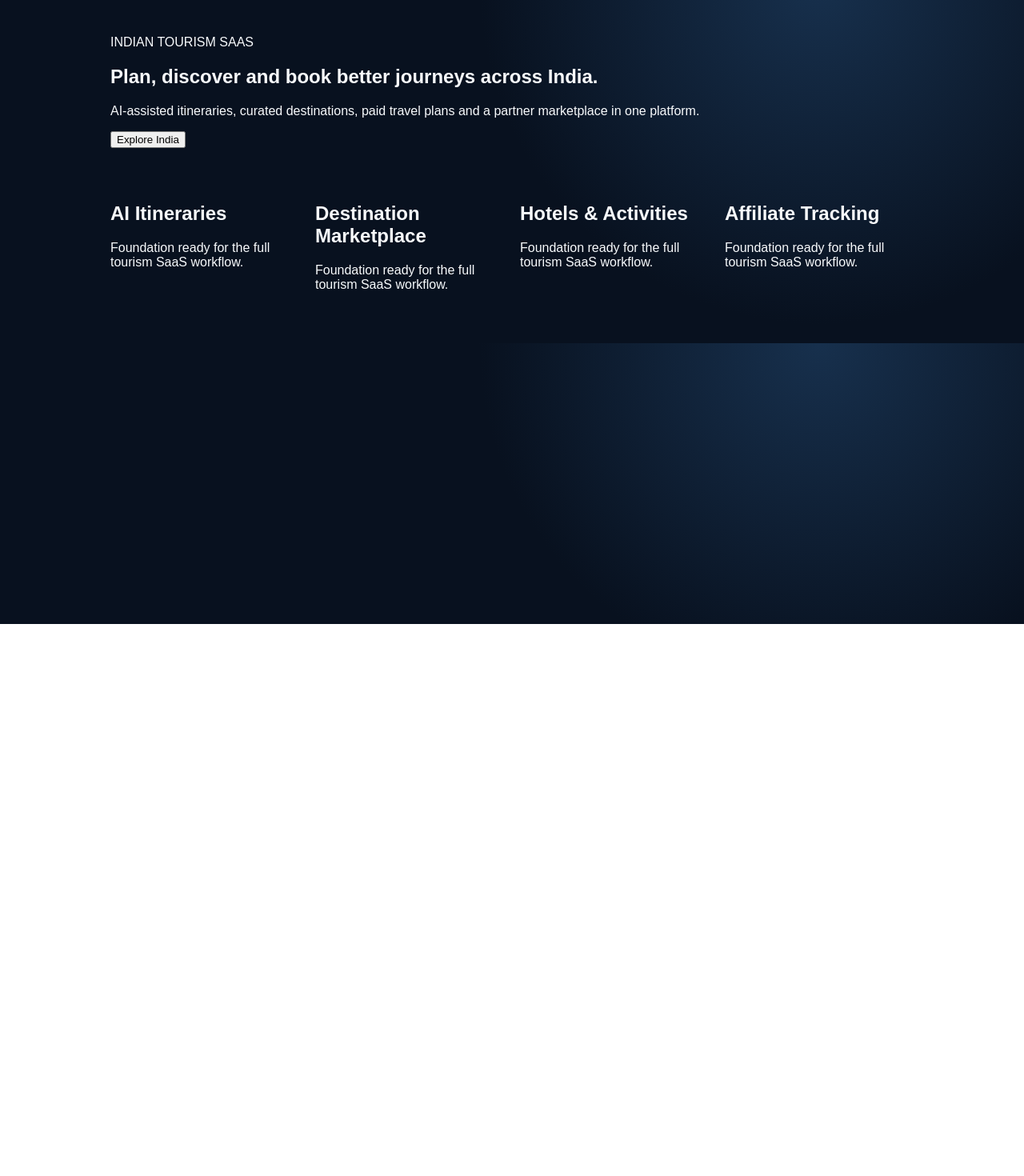
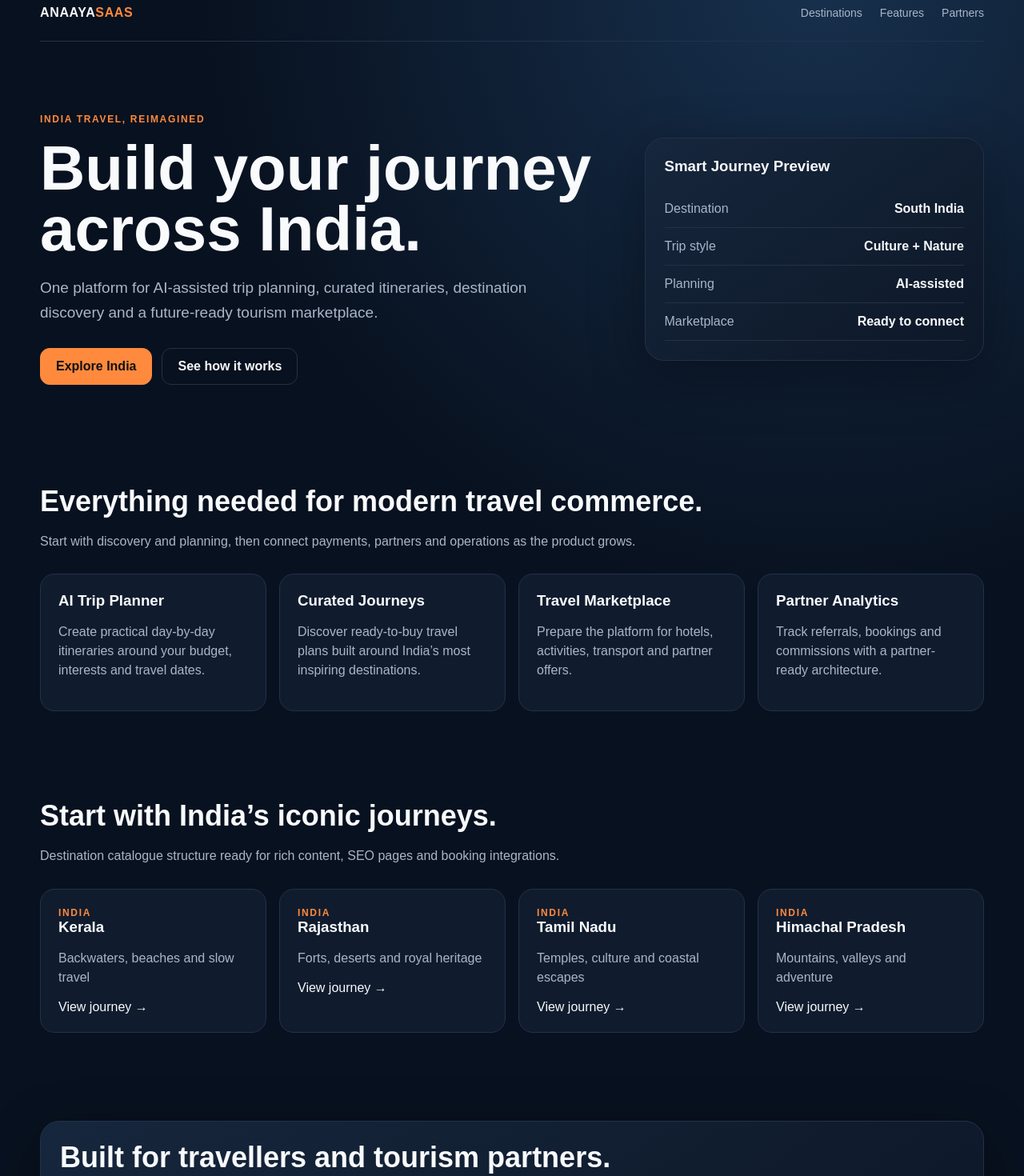
Before and after one commit to ARUNAGIRI011/Data-Analytics, a Next.js app: page / in a window 1280 px wide. Shown: the part 20-1490 px from the top of the page at 80% size. Before the commit the page ends 800 px from the top, so only its background shows below. Built offline with nearby package versions, Linux system fonts and the light colour scheme.

Commit message:
Build production tourism SaaS homepage

```diff
--- a/src/app/page.tsx
+++ b/src/app/page.tsx
@@ -1,15 +1,58 @@
+const destinations = [
+  ['Kerala', 'Backwaters, beaches and slow travel'],
+  ['Rajasthan', 'Forts, deserts and royal heritage'],
+  ['Tamil Nadu', 'Temples, culture and coastal escapes'],
+  ['Himachal Pradesh', 'Mountains, valleys and adventure'],
+]
+
+const features = [
+  ['AI Trip Planner', 'Create practical day-by-day itineraries around your budget, interests and travel dates.'],
+  ['Curated Journeys', 'Discover ready-to-buy travel plans built around India’s most inspiring destinations.'],
+  ['Travel Marketplace', 'Prepare the platform for hotels, activities, transport and partner offers.'],
+  ['Partner Analytics', 'Track referrals, bookings and commissions with a partner-ready architecture.'],
+]
+
 export default function Home() {
   return (
-    <main style={{fontFamily:'Arial,sans-serif',padding:'48px',maxWidth:1100,margin:'0 auto'}}>
-      <section>
-        <p>INDIAN TOURISM SAAS</p>
-        <h1>Plan, discover and book better journeys across India.</h1>
-        <p>AI-assisted itineraries, curated destinations, paid travel plans and a partner marketplace in one platform.</p>
-        <button>Explore India</button>
+    <main>
+      <nav className="nav container">
+        <div className="brand">ANAAYA<span>SAAS</span></div>
+        <div className="navlinks"><a href="#destinations">Destinations</a><a href="#features">Features</a><a href="#partners">Partners</a></div>
+      </nav>
+
+      <section className="hero container">
+        <div>
+          <div className="eyebrow">India travel, reimagined</div>
+          <h1>Build your journey across India.</h1>
+          <p>One platform for AI-assisted trip planning, curated itineraries, destination discovery and a future-ready tourism marketplace.</p>
+          <div className="actions"><a className="btn primary" href="#destinations">Explore India</a><a className="btn" href="#features">See how it works</a></div>
+        </div>
+        <aside className="panel">
+          <h3>Smart Journey Preview</h3>
+          <div className="stat"><span>Destination</span><strong>South India</strong></div>
+          <div className="stat"><span>Trip style</span><strong>Culture + Nature</strong></div>
+          <div className="stat"><span>Planning</span><strong>AI-assisted</strong></div>
+          <div className="stat"><span>Marketplace</span><strong>Ready to connect</strong></div>
+        </aside>
       </section>
-      <section style={{marginTop:48,display:'grid',gridTemplateColumns:'repeat(auto-fit,minmax(220px,1fr))',gap:20}}>
-        {['AI Itineraries','Destination Marketplace','Hotels & Activities','Affiliate Tracking'].map(x => <article key={x}><h2>{x}</h2><p>Foundation ready for the full tourism SaaS workflow.</p></article>)}
+
+      <section id="features" className="section container">
+        <h2>Everything needed for modern travel commerce.</h2>
+        <p>Start with discovery and planning, then connect payments, partners and operations as the product grows.</p>
+        <div className="grid">{features.map(([title, text]) => <article className="card" key={title}><h3>{title}</h3><p>{text}</p></article>)}</div>
       </section>
+
+      <section id="destinations" className="section container">
+        <h2>Start with India’s iconic journeys.</h2>
+        <p>Destination catalogue structure ready for rich content, SEO pages and booking integrations.</p>
+        <div className="grid">{destinations.map(([name, text]) => <article className="card" key={name}><div className="eyebrow">India</div><h3>{name}</h3><p>{text}</p><a href="#">View journey →</a></article>)}</div>
+      </section>
+
+      <section id="partners" className="section container">
+        <div className="panel"><h2>Built for travellers and tourism partners.</h2><p>Connect hotels, activity operators, transport providers and affiliate networks while keeping customer, order and commission data structured for scale.</p><a className="btn primary" href="mailto:partners@example.com">Become a partner</a></div>
+      </section>
+
+      <footer className="footer"><div className="container">© 2026 Anaayasaas · Indian Tourism SaaS</div></footer>
     </main>
   )
 }
```
